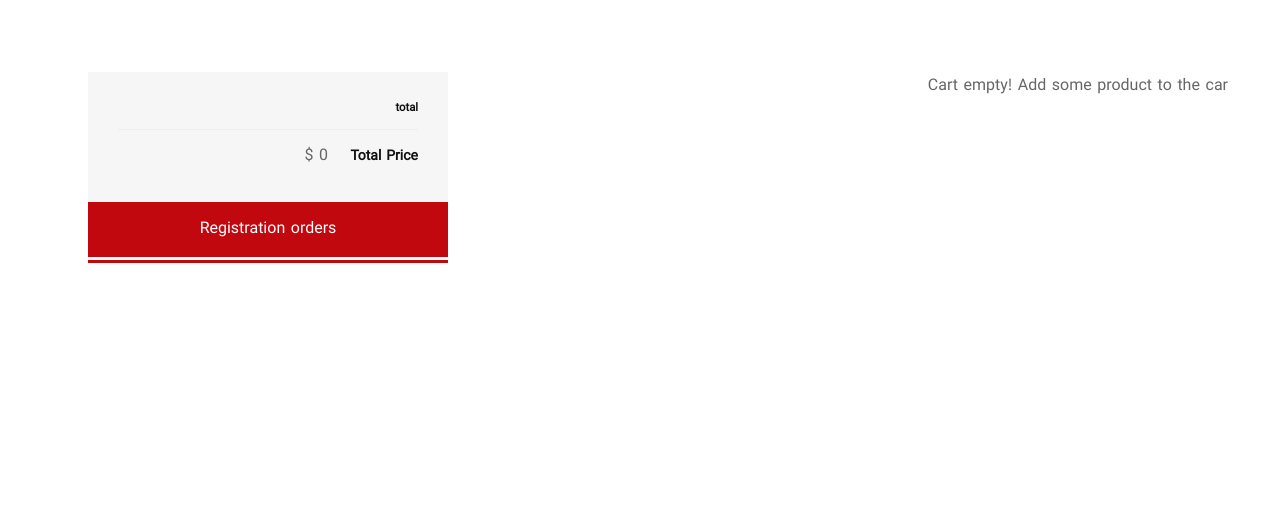
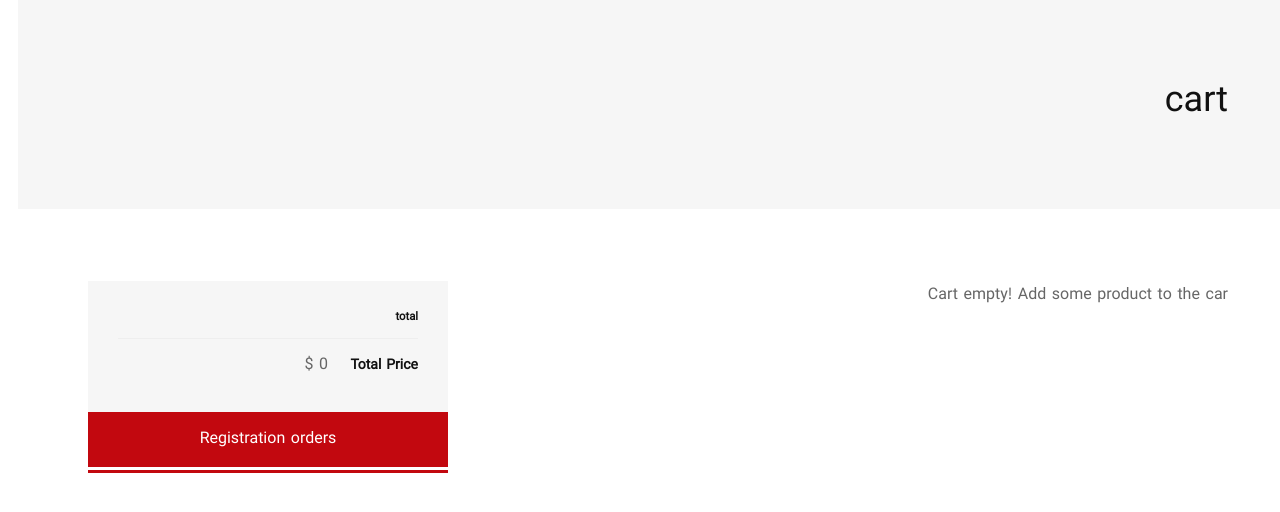
Before and after one commit to Saeed9731/Django_Online_Shope_PostgreSql, a Django app: page /cart/ in a window 1280 px wide. Shown: the part 103-615 px from the top of the page. Run offline with Django 4.2, Linux system fonts and the light colour scheme; parts of the project's set-up code (start-up, migrations or seed data) failed here and were passed over; some libraries are stand-ins or nearby versions; some web fonts are replaced.

Commit message:
add top header HTML

```diff
--- a/cart/templates/cart/cart_detail.html
+++ b/cart/templates/cart/cart_detail.html
@@ -12,6 +12,10 @@
 {% block content %}
     <!-- Main Content Wrapper Start -->
     <div class="main-content-wrapper">
+        <!-- Breadcrumb area Start -->
+    {% trans 'cart' as name %}
+        {% include 'top_header.html' with header_name=name %}
+        <!-- Breadcrumb area End -->
         <div class="page-content-inner ptb--80">
             <div class="container">
                 <div class="row">
@@ -84,7 +88,8 @@
                                     <div class="row no-gutters border-top pt--20 mt--20">
                                         <div class="col-sm-6 text-sm-right">
                                             <a href="{% url 'cart:cart_clear' %}">
-                                                <button type="submit" class="cart-form__btn">{% trans 'clear cart' %}</button>
+                                                <button type="submit"
+                                                        class="cart-form__btn">{% trans 'clear cart' %}</button>
                                             </a>
                                         </div>
                                     </div>
--- a/products/templates/product/product_list.html
+++ b/products/templates/product/product_list.html
@@ -29,7 +29,7 @@
                                 <div class="container row align-items-center">
                                     <div class="col-lg-12 mb-md--50 mb-xs--10">
                                         <div class="shop-toolbar__left d-flex align-items-sm-center align-items-start flex-sm-row flex-column">
-{#                                            <p class="product-pages">نمایش ۱-۲۰ از ۴۹</p>#}
+                                            <p class="product-pages">نمایش ۱-۲۰ از ۴۹</p>
                                         </div>
                                     </div>
                                 </div>
--- /dev/null
+++ b/templates/top_header.html
@@ -0,0 +1,15 @@
+{% load i18n %}
+{% load rosetta %}
+<!-- Breadcrumb area Start -->
+<div class="breadcrumb-area bg-color ptb--90" data-bg-color="#f6f6f6">
+    <div class="container">
+        <div class="row">
+            <div class="col-12">
+                <div class="d-flex justify-content-between align-items-center flex-sm-row flex-column">
+                    <h1 class="page-title">{{ header_name }}</h1>
+                </div>
+            </div>
+        </div>
+    </div>
+</div>
+<!-- Breadcrumb area End -->
```
Also changed, not shown: products/templates/product/product_detail.html (+5 -12 lines), cart/locale/fa/LC_MESSAGES/django.po, templates/locale/fa/LC_MESSAGES/django.po, 1 other file.
